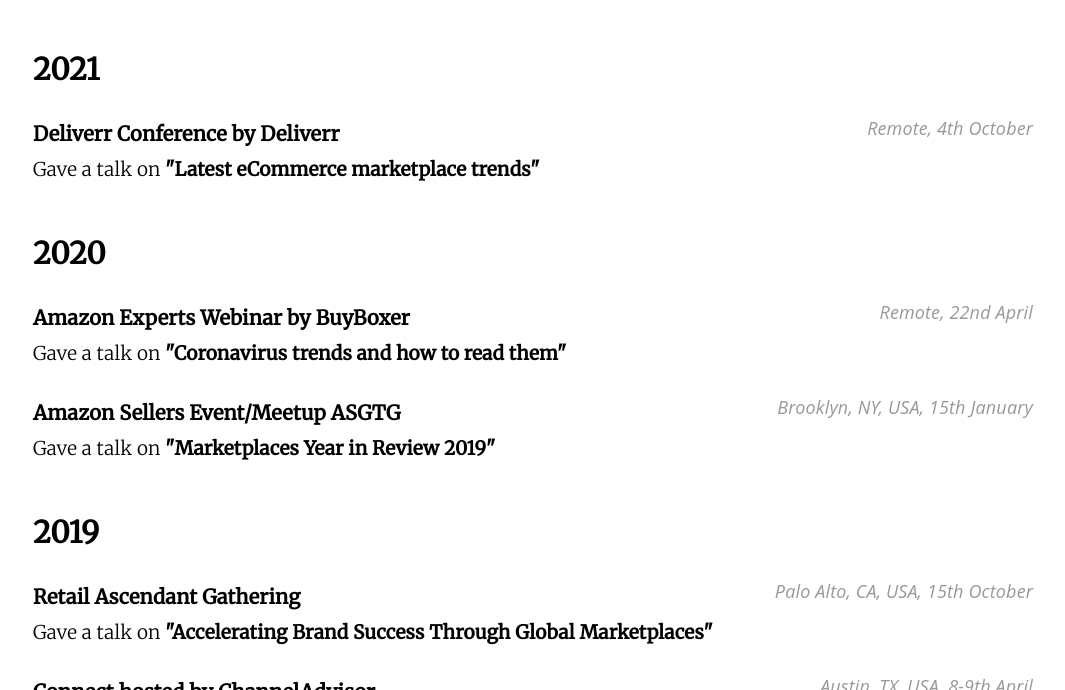
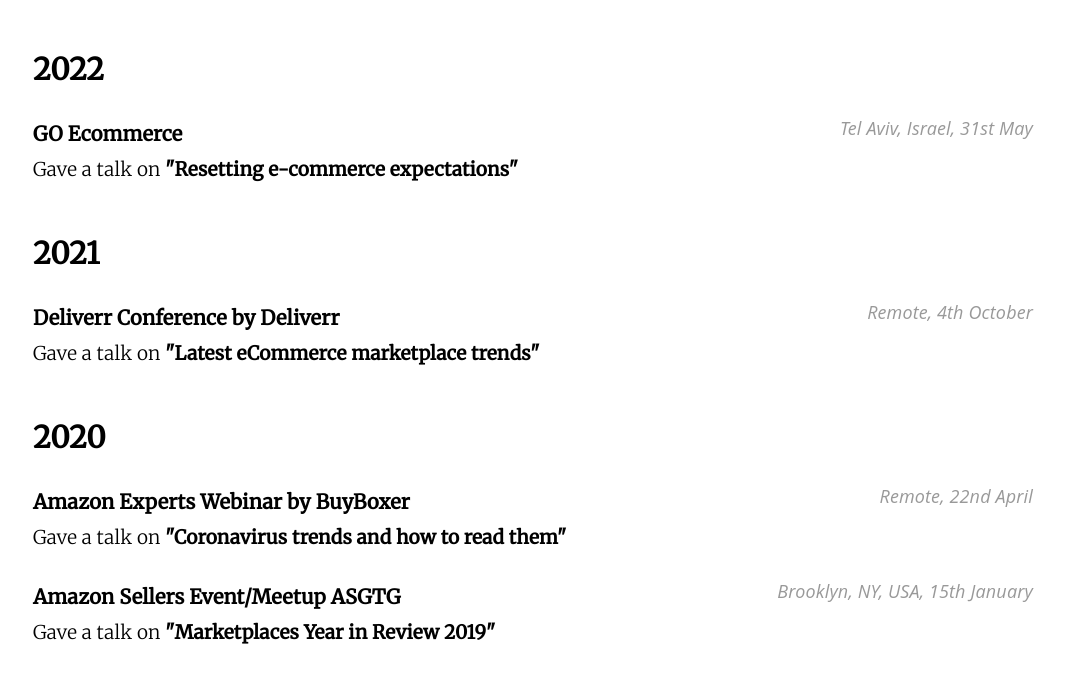
Before and after one commit to juokaz/juokaz.com, a Jekyll site: the page built from conferences.html, in a window 1280 px wide and 900 px high, scrolled down 353 px, cut to the strip 210-900 px from the top of the window. Shown: the whole strip, without its empty margins (107-1172 px from the left). Built offline with Jekyll 4.4.1, drawn with Linux system fonts in a browser that asks for light colours.

Commit message:
Add 2022 talks to conferences list

```diff
--- a/_config.yml
+++ b/_config.yml
@@ -102,6 +102,19 @@
   - juozas-kaziukenas-at-drupalcamp-lisboa-2011_8395175728_o.jpg
 
 conferences:
+  - year: 2022
+    talks:
+    - title: Seller Fest Lietuva
+      location: Vilnius, Lithuania
+      date: 28th December
+      spoken:
+          - title: Amazon M&A Market
+    talks:
+    - title: GO Ecommerce
+      location: Tel Aviv, Israel
+      date: 31st May
+      spoken:
+          - title: Resetting e-commerce expectations
   - year: 2021
     talks:
     - title: Deliverr Conference by Deliverr
```
